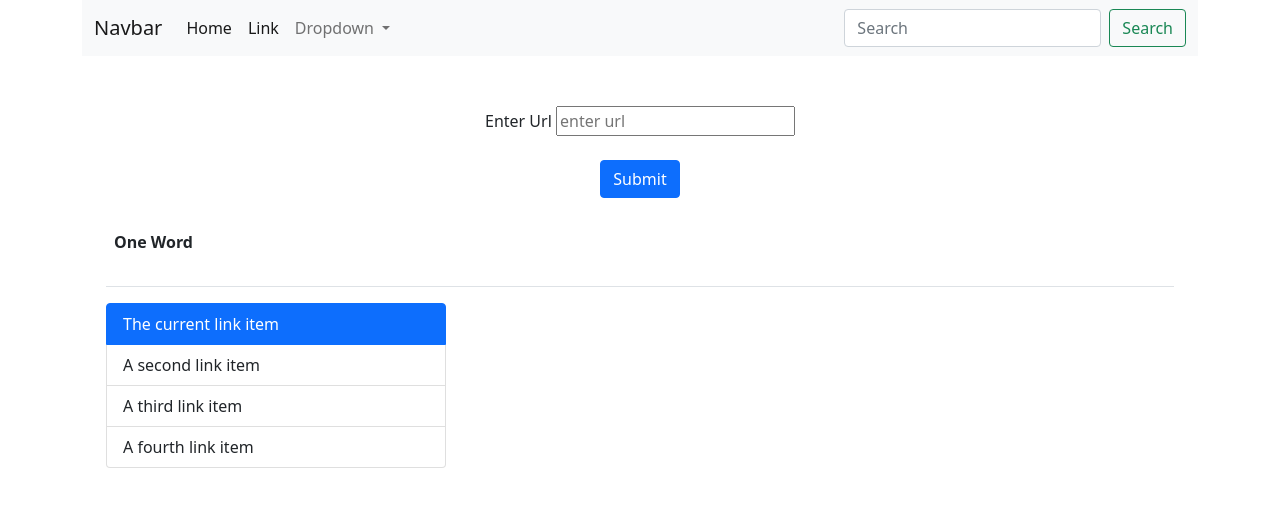
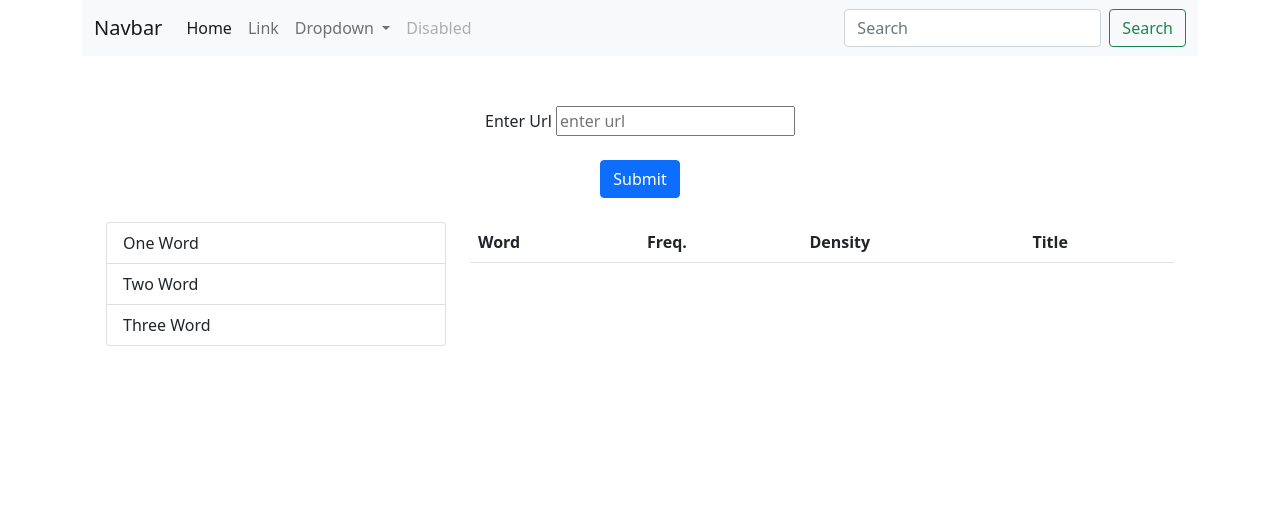
Before and after one commit to ubiswasOCode/Score_Checker, a Django app: page /density/ in a window 1280 px wide. Shown: the top 507 px of the page. Run offline with Django 3.2, Linux system fonts and the light colour scheme; lists and menus that the app fills with data are empty.

Commit message:
Done Density Tool
Done Density Tool

```diff
--- a/SEO_Checker/Template/Density.html
+++ b/SEO_Checker/Template/Density.html
@@ -14,6 +14,9 @@
     text-align: center;
    margin-top: 50px;
 }
+.hide{
+  display: none;
+}
 
 </style>
 
@@ -29,10 +32,10 @@
           <div class="collapse navbar-collapse" id="navbarSupportedContent">
             <ul class="navbar-nav me-auto mb-2 mb-lg-0">
               <li class="nav-item">
-                <a class="nav-link active" aria-current="page" href="/">Home</a>
+                <a class="nav-link active" aria-current="page" href="#">Home</a>
               </li>
               <li class="nav-item">
-                <a class="nav-link active" href="#">Link</a>
+                <a class="nav-link" href="#">Link</a>
               </li>
               <li class="nav-item dropdown">
                 <a class="nav-link dropdown-toggle" href="#" id="navbarDropdown" role="button" data-bs-toggle="dropdown" aria-expanded="false">
@@ -45,7 +48,9 @@
                   <li><a class="dropdown-item" href="#">Something else here</a></li>
                 </ul>
               </li>
-
+              <li class="nav-item">
+                <a class="nav-link disabled" href="#" tabindex="-1" aria-disabled="true">Disabled</a>
+              </li>
             </ul>
             <form class="d-flex">
               <input class="form-control me-2" type="search" placeholder="Search" aria-label="Search">
@@ -54,6 +59,7 @@
           </div>
         </div>
       </nav>
+
 
       <div class="container mt-3 ">
         <form action='/density/' id="update" class="input_url" method="POST">
@@ -65,55 +71,84 @@
                 <button type="submit" class="btn btn-primary">Submit</button>
 
         </form>
+
         <div class="container mt-4">
-          <table class="table">
-
-
-              <tbody>
-                  <tr>
-                      <th><label for="">One Word<br><br></th>
-                        {% for key, val in context.data1.items %}
-                        <p>{{key}} ===> {{val}}</p>
-                        {% endfor %}
-                    </tr>
-
-
-                    <!-- <tr>
-                      <th><label for="">Two Word<br><br></th>
-                        {% for key, val in data.items %}
-                        <p>Word={{key1}} ===> {{val1}}</p>
-                        {% endfor %}
-                    </tr>
-       -->
-              </tbody>
-            </table>
-
-            <div class="container">
-            <!-- {% for key, val in data.items %}
-            <p>{{key}} ===> {{val}}</p>
-            {% endfor %} -->
-          </div>
-
-
-
-        </div>
-
-        <div class="container">
           <div class="row">
             <div class="col-md-4">
               <div class="list-group">
-                <a href="#" class="list-group-item list-group-item-action active" aria-current="true">
-                  The current link item
-                </a>
-                <a href="#" class="list-group-item list-group-item-action">A second link item</a>
-                <a href="#" class="list-group-item list-group-item-action">A third link item</a>
-                <a href="#" class="list-group-item list-group-item-action">A fourth link item</a>
+                  <!-- <a href="#" class="list-group-item list-group-item-action active" aria-current="true">
+                    The current link item
+                  </a> -->
+                <a href="#" onclick="showTable('one_word')"  class="list-group-item list-group-item-action"aria-current="true">One Word</a>
+                <a href="#" onclick="showTable('TWO_word')" class="list-group-item list-group-item-action">Two Word</a>
+                <a href="#" onclick="showTable('Three_word')"  class="list-group-item list-group-item-action">Three Word</a>
 
               </div>
 
             </div>
 
             <div class="col-md-8">
+              <!-- One Word Density  -->
+              <table class="table" id="one_word">
+                <tbody>
+                  <tr>
+                    <th>Word</th>
+                    <th>Freq.</th>
+                    <th>Density</th>
+                    <th>Title</th>
+                  </tr>
+
+                  {% for key,val in data.items %}
+                   <tr>
+                      <td>{{key}}</td>
+                      <td>{{val}}</td>
+                      <td>{{value.density1}}</td>
+                    {% endfor %}
+
+                   </tr>
+                </tbody>
+              </table>
+
+              <!-- Two Word Density Check -->
+              <table class="table hide" id="TWO_word">
+                <tbody>
+                  <tr>
+                    <th>Word</th>
+                    <th>Freq.</th>
+                    <th>Density</th>
+                  </tr>
+
+                  {% for key1,val1 in data1.items %}
+                  <tr>
+                    <td>{{key1}}</td>
+                     <td>{{val1}}</td>
+                     <td>{{value.density2}}</td>
+                   {% endfor %}
+
+                  </tr>
+                </tbody>
+              </table>
+
+
+               <!-- THree Word Density Check -->
+              <table class="table hide" id="Three_word">
+                <tbody>
+                  <tr>
+                    <th>Word</th>
+                    <th>Freq.</th>
+                    <th>Density</th>
+                  </tr>
+
+                  {% for key2,val2 in data2.items %}
+                  <tr>
+                    <td>{{key2}}</td>
+                     <td>{{val2}}</td>
+                     <td>{{value.density3}}</td>
+                   {% endfor %}
+
+                  </tr>
+                </tbody>
+              </table>
 
             </div>
           </div>
@@ -122,6 +157,24 @@
 
 
     </div>
+    <script>
+      function showTable(table_id){
+        let table = document.getElementById(table_id)
+        table.classList.remove("hide")
+        if(table_id === 'one_word'){
+          document.getElementById("TWO_word").classList.add("hide")
+          document.getElementById("Three_word").classList.add("hide")
+        }else if(table_id === 'TWO_word'){
+          document.getElementById("one_word").classList.add("hide")
+          document.getElementById("Three_word").classList.add("hide")
+        }else if(table_id === 'Three_word'){
+          document.getElementById("one_word").classList.add("hide")
+          document.getElementById("TWO_word").classList.add("hide")
+        }
+        console.log(table_id)
+      }
+    </script>
+    <script src="https://cdn.jsdelivr.net/npm/bootstrap@5.2.1/dist/js/bootstrap.bundle.min.js" integrity="sha384-u1OknCvxWvY5kfmNBILK2hRnQC3Pr17a+RTT6rIHI7NnikvbZlHgTPOOmMi466C8" crossorigin="anonymous"></script>
 </body>
 
 </html>
--- a/SEO_Checker/Template/Home.html
+++ b/SEO_Checker/Template/Home.html
@@ -250,7 +250,7 @@
                                 <div class="card-body">
                                   <h5 class="card-title title2"><b>Word Counter</b></h5>
                                   <p class="card-text ptag2">To check word count, simply place your cursor into the text box above and start typing. You'll see the number of characters and words increase or decrease as you type, delete, and edit them.</p>
-                                  <a href="Word/" class="btn btn-primary">Word Counter</a>
+                                  <a href="Word_Count/" class="btn btn-primary">Word Counter</a>
                                 </div>
                               </div>
                         </div>
--- a/SEO_Checker/Template/word_count.html
+++ b/SEO_Checker/Template/word_count.html
@@ -76,9 +76,11 @@ width: 800px;
             <div class="col-md-8">
                 {{word_length}} <br><br>
                 {{Total_word}} <br><br>
-                {{sentenecs}} <br><br>
                 {{Reading_Time}}<br><br>
-                {{text_time}}<br><br>
+                {{Rep_item}}<br><br>
+                {{not_rep}}<br><br>
+                {{is_Heading}}<br><br>
+
             </div>
 
             <div class="col-md-4">
--- a/SEO_Checker/density/views.py
+++ b/SEO_Checker/density/views.py
@@ -11,20 +11,11 @@ import re
 def Density_Check(request):
 
     context = dict()
-    data={}
-    data1={}
-    data2={}
-    data3={}
     if request.method == "POST":
 
         url = request.POST.get('url')
-        data = Density(url)
+        context = Density(url)
         # print(data,"------------------------alll Dictinory ")
-
-    context={  "data":data,
-                "data1":data1,
-                "data2":data2,
-                "data3":data3}
 
     return render(request, 'Density.html', context )
 
@@ -41,11 +32,35 @@ def Density_Check(request):
 def Density(url):
     req = requests.get(url)
     soup = BeautifulSoup(req.content, 'html.parser')
+    value={}
 
     one=[]
     two = []
     three = []
     four = []
+
+    #Append into One List
+    all_list=one+two+three+four
+    print(all_list,"---------------------Listssssssss")
+
+    #Get Meta Title
+    page=metadata_parser.MetadataParser(url)
+    meta_title=page.get_metadata('title')
+    print(meta_title,"--------------------meta Title")
+    meta_list=list(meta_title)
+
+      #Check it is Title or not
+    for x in all_list:
+        if x in meta_list:
+            print(x,"---------------Yes")
+        else:
+            print(x,"--------------------------no")
+
+    #Get Description
+    meta_desc=page.get_metadata("description")
+    print(meta_desc,"---------------Description")
+    desc_list=list(meta_desc)
+
 
     for para in soup.find_all("p"):
         text = para.get_text()
@@ -151,6 +166,9 @@ def Density(url):
         # print(key,"and",val)
         # print(val)
         print("Density=",(int(val)/int(Total_word1))*100,key)
+        density1=round((int(val)/int(Total_word1))*100,2)
+    print(density1,"---------------One Word Density")
+
 
 
     #Two Word Frequency and Density calculate
@@ -167,6 +185,8 @@ def Density(url):
         # print(key,"and",val)
         # print(val)
         print("Density Two WOrd=",(int(val1)/int(Total_word2))*100,key1)
+        density2=round((int(val1)/int(Total_word2))*100,2)
+    print(density2,"---------------Two Word Density")
 
 
     # #Three Word Frequency and Density calculate
@@ -190,7 +210,7 @@ def Density(url):
         # print(key,"and",val)
         # print(val)
         print("Density Three WOrd=",(int(val2)/int(Three_Word1))*100,key2)
-
+        density3=round((int(val2)/int(Three_Word1))*100,2)
 
     #Four Word Frequency and Density calculate
     Four_word=list(set(four))
@@ -205,6 +225,12 @@ def Density(url):
         # print(key,"and",val)
         # print(val)
         print("Density Four WOrd=",(int(val3)/int(Four_word1))*100,key3)
+        density4=round((int(val3)/int(Four_word1))*100,2)
 
+    value={"density1":density1,
+           "density2":density2,
+           "density3":density3,
+           "density4":density4
+           }
 
-    return data
+    return  {"data":data, "data1": data1, "data2":data2, "data3":data3,"value":value}
--- a/SEO_Checker/requirements.txt
+++ b/SEO_Checker/requirements.txt
@@ -12,3 +12,5 @@ metadata-parser==0.10.5
 beautifulsoup4==4.11.1
 fontawesome-free==5.15.4
 fontawesomefree==6.2.0
+readtime==2.0.0
+regex==2022.9.13
```
Also changed, not shown: SEO_Checker/Word_check/views.py (+32 -18 lines).
